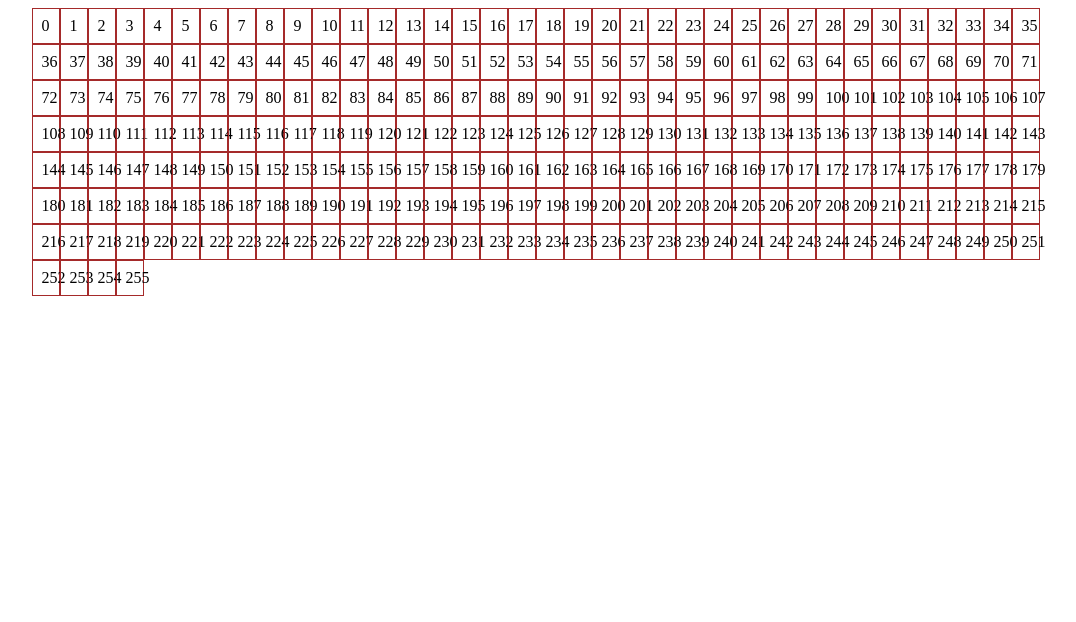
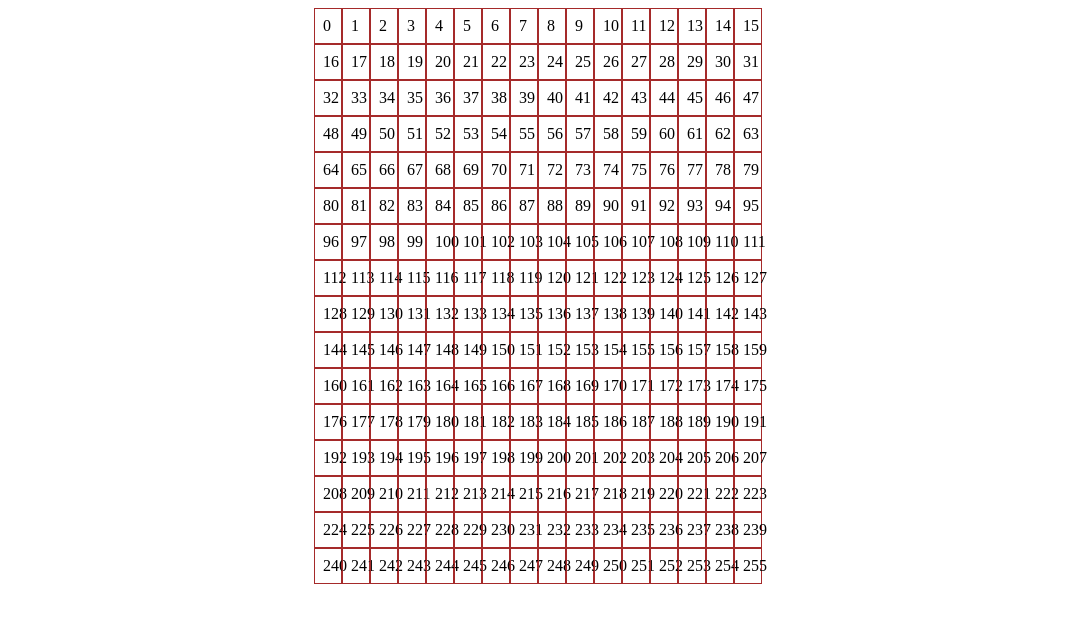
Before and after one commit to AvihayR/Etch-a-sketch, a plain HTML site: page index.html in a window 1280 px wide. Shown: the whole page, without its empty margins (102-1178 px from the left). Drawn offline with Linux system fonts and the light colour scheme.

Commit message:
Fix grid to hold exactly 16 columns as asked for in 'TheOdinProject'

```diff
--- a/script.js
+++ b/script.js
@@ -6,13 +6,7 @@ function createDivs(){
         const div = document.createElement('div');
         div.classList.add('grid-item')
         div.textContent = i;
-        gridContainer.appendChild(div)
-        if( i % 16 == 0){
-            let br = document.createElement('div')
-            br.classList.add(".block-break")
-            gridContainer.appendChild(br);
-            console.log('16');
-        };
+        gridContainer.appendChild(div);
     };
 };
 
--- a/style.css
+++ b/style.css
@@ -5,10 +5,8 @@ body{
     align-items: center;
 }
 .grid-container{
-    display: flex;
-    flex-wrap: wrap;
-    /*display: grid;*/
-    /*grid-template-columns:max-content max-content max-content;*/
+    display: grid;
+    grid-template-columns: repeat(16,auto);
     max-width: 80%;
 }
 
@@ -21,6 +19,6 @@ body{
 
 .block-break{
     height: 1px;
-    width: 100%;
+    min-width: 100%;
     flex-grow: 5;
 };
```
